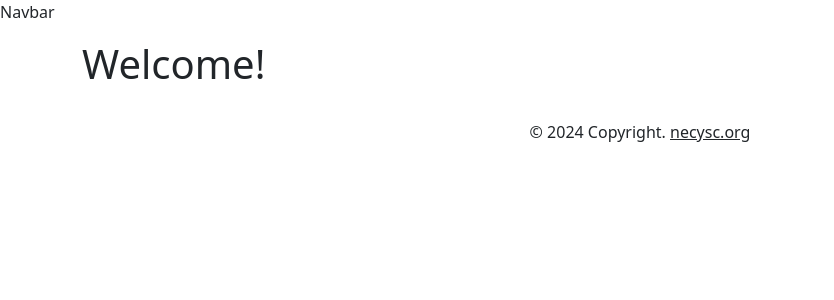
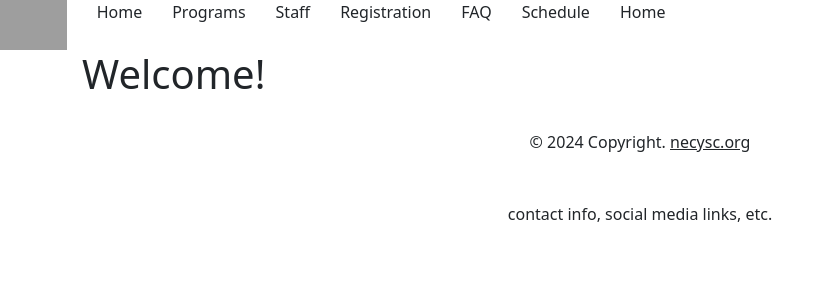
Before and after one commit to fullstackatbrown/project-necysc, a Django app: page /applicant/ in a window 1280 px wide. Shown: the top 300 px of the page, without its empty margins (0-834 px from the left). Run offline with Django 5.2, Linux system fonts and the light colour scheme; grey boxes are pictures that could not be loaded.

Commit message:
feat(navbar): add dropdown options, logo, and main page placeholder

```diff
--- a/necysc_app/templates/necysc_app/footer.html
+++ b/necysc_app/templates/necysc_app/footer.html
@@ -6,6 +6,15 @@
     © 2024 Copyright.
     <a class="text-reset" href="https://necysc.org/">necysc.org</a>
   </div>
+
   <!-- Copyright -->
+
+  <!-- Contact info, social media links, etc. -->
+  <div class="text-center p-4">
+    contact info, social media links, etc.
+
+  </div>
+  <!-- Contact info, social media links, etc. -->
+
 </footer>
 <!-- Footer -->
--- a/necysc_app/templates/necysc_app/navbar.html
+++ b/necysc_app/templates/necysc_app/navbar.html
@@ -1,3 +1,108 @@
-<div>
-  <p>Navbar</p>
-</div>
+<!DOCTYPE html>
+<html>
+<head>
+    <title>Your Page Title</title>
+    <style>
+        /* Place your CSS here */
+        .dropdown {
+          position: relative;
+          display: inline-block;
+        }
+
+        .dropdown-content {
+          display: none;
+          position: absolute;
+          background-color: #f9f9f9;
+          min-width: 160px;
+          box-shadow: 0px 8px 16px 0px rgba(0,0,0,0.2);
+          z-index: 1;
+        }
+
+        .dropdown-content a {
+          color: black;
+          padding: 12px 16px;
+          text-decoration: none;
+          display: block;
+        }
+
+        .dropdown:hover .dropdown-content {
+          display: block;
+        }
+    </style>
+</head>
+<body>
+    <!-- Your HTML content goes here -->
+
+
+    <div style="display: flex; gap: 30px;">
+
+      <!-- NECYSC logo -->
+      <img src="https://www.necysc.org/v2/images/logo2.png" alt="Your Image Description" style="height: 50px;"> <!-- Example image -->
+
+      <div class="dropdown">
+        <p>Home</p>
+        <div class="dropdown-content">
+          <a href="#">Link 1</a>
+          <!-- <a href="#">Link 2</a>
+          <a href="#">Link 3</a> -->
+        </div>
+      </div>
+
+      <div class="dropdown">
+        <p>Programs</p>
+        <div class="dropdown-content">
+          <a href="#">Link 1</a>
+          <!-- <a href="#">Link 2</a>
+          <a href="#">Link 3</a> -->
+        </div>
+      </div>
+
+      <div class="dropdown">
+        <p>Staff</p>
+        <div class="dropdown-content">
+          <a href="#">Link 1</a>
+          <!-- <a href="#">Link 2</a>
+          <a href="#">Link 3</a> -->
+        </div>
+      </div>
+
+      <div class="dropdown">
+        <p>Registration</p>
+        <div class="dropdown-content">
+          <a href="#">Link 1</a>
+          <!-- <a href="#">Link 2</a>
+          <a href="#">Link 3</a> -->
+        </div>
+      </div>
+
+      <div class="dropdown">
+        <p>FAQ</p>
+        <div class="dropdown-content">
+          <a href="#">Link 1</a>
+          <!-- <a href="#">Link 2</a>
+          <a href="#">Link 3</a> -->
+        </div>
+      </div>
+
+      <div class="dropdown">
+        <p>Schedule</p>
+        <div class="dropdown-content">
+          <a href="#">Link 1</a>
+          <!-- <a href="#">Link 2</a>
+          <a href="#">Link 3</a> -->
+        </div>
+      </div>
+
+      <div class="dropdown">
+        <p>Home</p>
+        <div class="dropdown-content">
+          <a href="#">Link 1</a>
+          <!-- <a href="#">Link 2</a>
+          <a href="#">Link 3</a> -->
+        </div>
+      </div>
+
+    </div>
+
+</body>
+</html>
```
Also changed, not shown: 1 other file.
